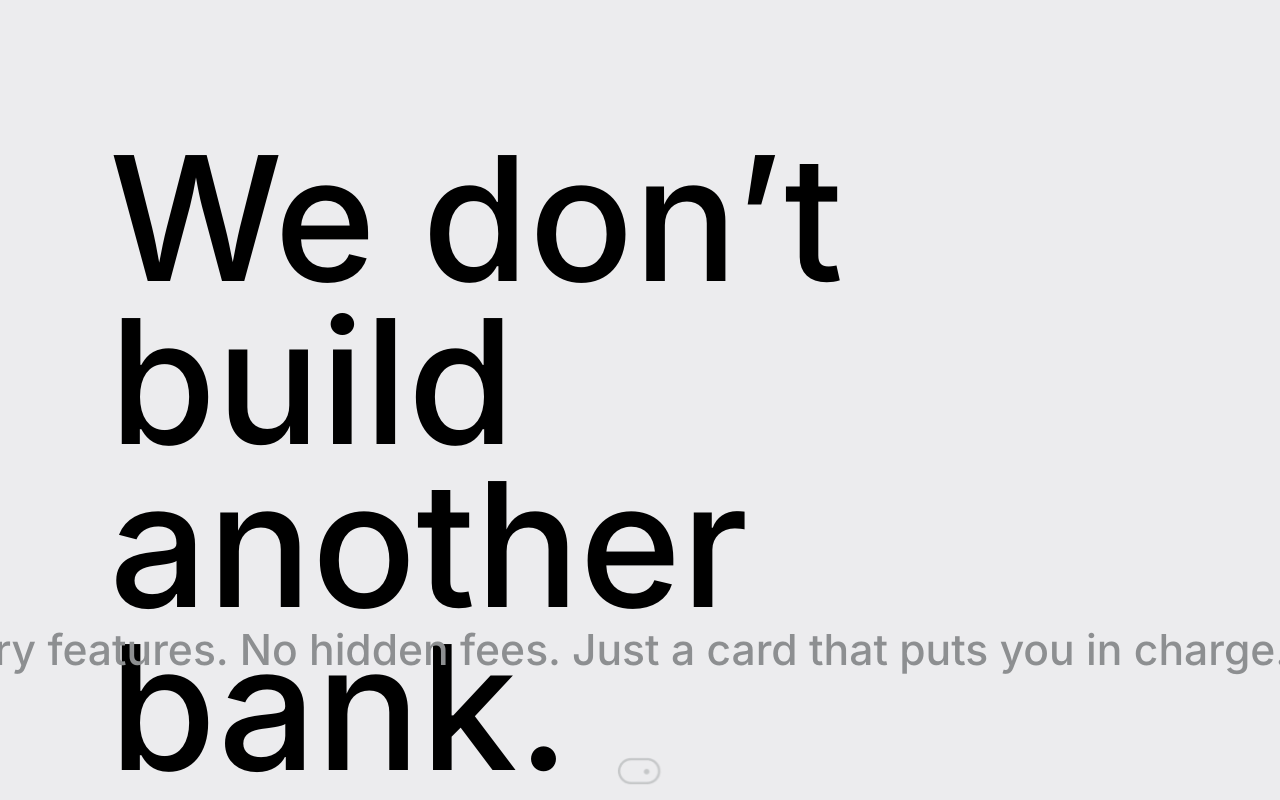
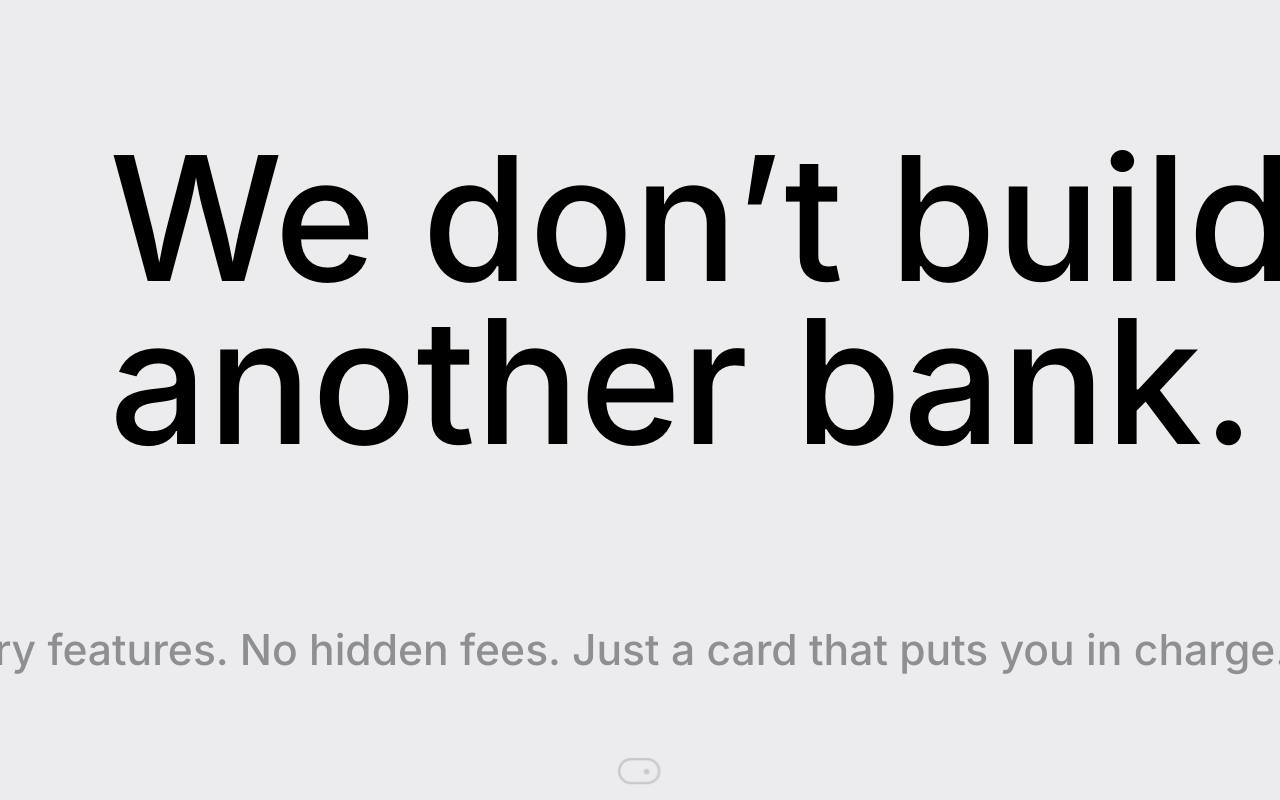
Before and after one commit to Uniqohq/website, a Next.js app: page / in a window 1280 px wide. Shown: the part 7080-7880 px from the top of the page. Built offline with nearby package versions, Linux system fonts and the light colour scheme.

Commit message:
Fix social links and compact manifesto layout

```diff
--- a/app/globals.css
+++ b/app/globals.css
@@ -22,8 +22,17 @@
 
 html {
   scroll-behavior: smooth;
+  scrollbar-width: none;
+  -ms-overflow-style: none;
   overflow-x: clip;
   background: var(--uniqo-bg);
+}
+
+html::-webkit-scrollbar,
+body::-webkit-scrollbar {
+  display: none;
+  width: 0;
+  height: 0;
 }
 
 body {
--- a/components/footer.tsx
+++ b/components/footer.tsx
@@ -9,10 +9,9 @@ import { useSiteLocale } from "./site-locale";
 const ease = [0.16, 1, 0.3, 1] as const;
 
 const socialIcons = [
-  { src: "/assets/uniqo-social-website.svg", label: "Website" },
-  { src: "/assets/uniqo-social-x.svg", label: "X" },
-  { src: "/assets/uniqo-social-telegram.svg", label: "Telegram" },
-  { src: "/assets/uniqo-social-linkedin.svg", label: "LinkedIn" }
+  { src: "/assets/uniqo-social-website.svg", label: "TikTok", href: "https://www.tiktok.com/@uniqohq" },
+  { src: "/assets/uniqo-social-x.svg", label: "X", href: "https://x.com/uniqohq" },
+  { src: "/assets/uniqo-social-telegram.svg", label: "Telegram", href: "https://t.me/uniqohq" }
 ];
 
 const regions = [
@@ -164,7 +163,9 @@ export function Footer() {
             {socialIcons.map((icon, index) => (
               <motion.a
                 key={icon.label}
-                href="/waitlist"
+                href={icon.href}
+                target="_blank"
+                rel="noreferrer"
                 aria-label={icon.label}
                 initial={reducedMotion ? false : { opacity: 0 }}
                 whileInView={reducedMotion ? undefined : { opacity: 1 }}
--- a/components/manifesto.tsx
+++ b/components/manifesto.tsx
@@ -44,24 +44,23 @@ export function Manifesto() {
     >
       <div className="sticky top-0 h-[100dvh] overflow-hidden bg-[#ececee]">
         <h2
-          className={`absolute left-[clamp(42px,8.542vw,164px)] top-[clamp(96px,13.1dvh,112px)] font-medium leading-[0.94] tracking-normal text-black ${
+          className={`absolute left-[clamp(24px,8.542vw,164px)] right-[clamp(24px,4vw,76px)] top-[clamp(96px,13.1dvh,112px)] font-medium leading-[0.94] tracking-normal text-black ${
             language === "ru"
-              ? "w-[min(88vw,1680px)] text-[clamp(82px,11vw,211px)]"
-              : "w-[min(82.917vw,1592px)] text-[clamp(96px,13.526vw,259.709px)]"
+              ? "text-[clamp(46px,11vw,211px)]"
+              : "text-[clamp(48px,13.526vw,259.709px)]"
           }`}
         >
-          {copy.manifesto.headingTop}
-          <br />
-          {copy.manifesto.headingBottom}
+          <span className="block whitespace-nowrap">{copy.manifesto.headingTop}</span>
+          <span className="block whitespace-nowrap">{copy.manifesto.headingBottom}</span>
         </h2>
         <motion.p
           ref={textRef}
           style={{ transform: textTransform }}
-          className="absolute left-[clamp(42px,8.542vw,164px)] top-[min(74.36dvh,635px)] h-[70px] w-max whitespace-nowrap text-left text-[clamp(30px,3.33vw,63.9436px)] font-medium leading-[1.102] text-[#8d8f91] will-change-transform"
+          className="absolute left-[clamp(24px,8.542vw,164px)] top-[52dvh] h-[70px] w-max whitespace-nowrap text-left text-[clamp(30px,3.33vw,63.9436px)] font-medium leading-[1.102] text-[#8d8f91] will-change-transform md:top-[min(74.36dvh,635px)]"
         >
           {copy.manifesto.line}
         </motion.p>
-        <div className="absolute left-[calc(50%_-_13.585px)] top-[min(89.6dvh,765px)] h-[43.32px] w-[27.17px] -rotate-90">
+        <div className="absolute left-[calc(50%_-_13.585px)] top-[75dvh] h-[43.32px] w-[27.17px] -rotate-90 md:top-[min(89.6dvh,765px)]">
           <Image src="/assets/uniqo-scroll-indicator.png" alt="" width={28} height={44} className="h-[43.32px] w-[27.17px]" />
         </div>
       </div>
--- a/lib/site-version.ts
+++ b/lib/site-version.ts
@@ -1 +1 @@
-export const SITE_VERSION = "2026.07.10-07";
+export const SITE_VERSION = "2026.07.11-08";
```
